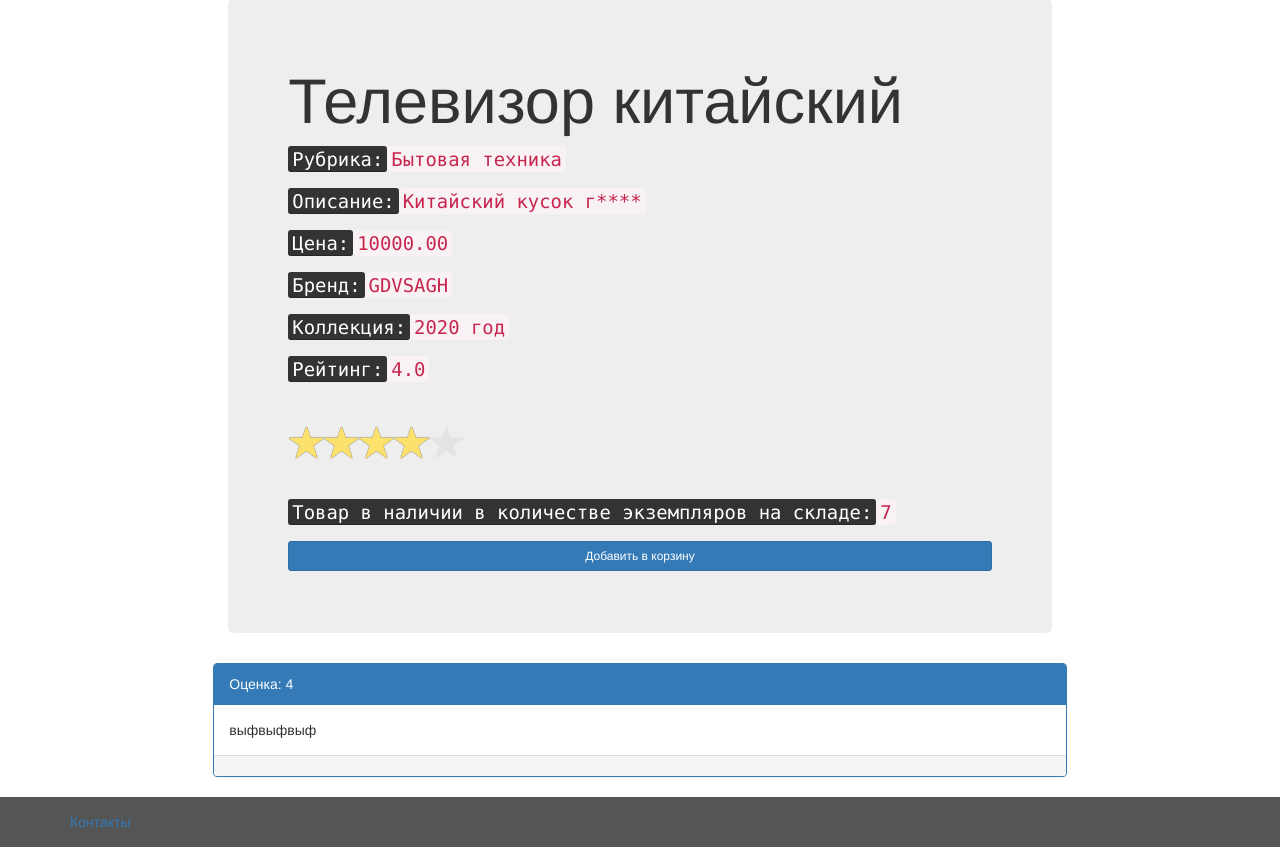
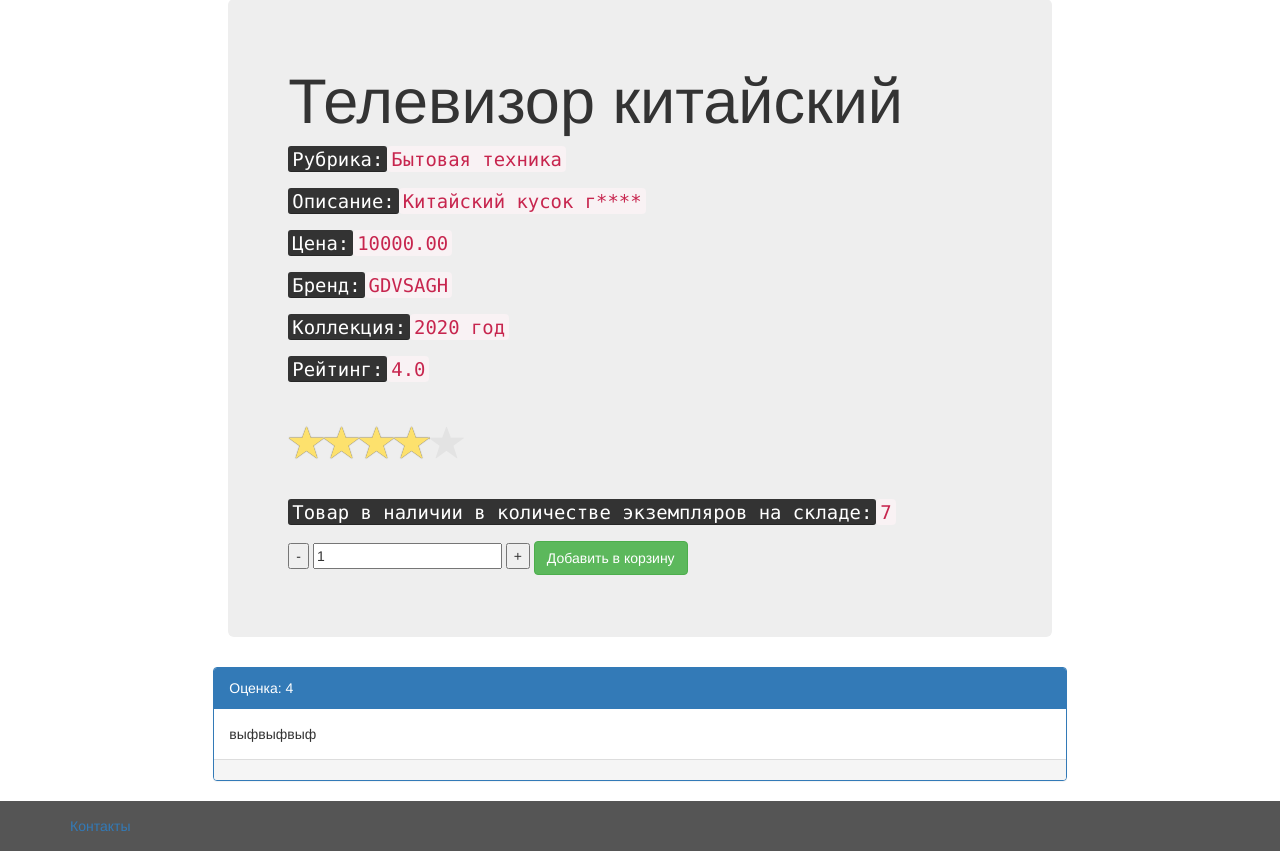
Before and after one commit to AndrewErmakov/WebDevelopmentTraining, a Django app: page /product_details/10/ in a window 1280 px wide. Shown: the part 637-1488 px from the top of the page. Run offline with Django 3.2, Linux system fonts and the light colour scheme; data comes from the database, SQL or seed files in the repository; both versions use the stored data as it was after the commit; parts of the project's set-up code (start-up, migrations or seed data) failed here and were passed over; some libraries are stand-ins or nearby versions.

Commit message:
added buttons for increase and reduce of counts of products

```diff
--- a/online_store_on_sofa_project/static/js/add_product_to_basket.js
+++ b/online_store_on_sofa_project/static/js/add_product_to_basket.js
@@ -21,3 +21,22 @@ $(document).on('submit', '#add_product_to_basket',function(e){
     }
     });
 });
+
+$('#increase_num').on('click', function() {
+	var current_count = $('#number').val();
+	current_count = +current_count + 1;
+	$('#number').val(current_count);
+});
+
+
+$('#reduce_num').on('click', function() {
+	var current_count = $('#number').val();
+	if (current_count > 1){
+		current_count = +current_count - 1;
+		$('#number').val(current_count);
+	}
+	else{
+		alert('Минимальное количество товаров для заказа - 1');
+	}
+
+});
--- a/online_store_on_sofa_project/store_app/models.py
+++ b/online_store_on_sofa_project/store_app/models.py
@@ -29,6 +29,7 @@ class Product(models.Model):
 
 
 class ImageProduct(models.Model):
+    """Модель изображения товара"""
     image = models.ImageField(null=True, blank=True, verbose_name='Изображения товара',
                               upload_to="images/store_app/products/",
                               validators=[validators.validate_image_file_extension])
@@ -44,6 +45,7 @@ class ImageProduct(models.Model):
 
 
 class Comment(models.Model):
+    """Модель комментария к товару"""
     text_comment = models.TextField(blank=True, null=True, verbose_name='Комментарий')
     rating = models.PositiveSmallIntegerField(validators=[validators.MaxValueValidator(5)], verbose_name='Оценка')
     product = models.ForeignKey(Product, on_delete=models.CASCADE, verbose_name='Товар')
--- a/online_store_on_sofa_project/store_app/views.py
+++ b/online_store_on_sofa_project/store_app/views.py
@@ -147,7 +147,9 @@ class AddProductToBasket(View, LoginRequiredMixin):
             new_product_to_buy = Basket_user(products=product, user=user)
             new_product_to_buy.save()
             response_data['status'] = 'OK'
+            print(response_data['status'])
             return JsonResponse(response_data)
         except:
             response_data['status'] = 'BAD'
+            print(response_data['status'])
             return JsonResponse(response_data)
--- a/online_store_on_sofa_project/templates/store_app/product_details.html
+++ b/online_store_on_sofa_project/templates/store_app/product_details.html
@@ -75,14 +75,18 @@
 
                     {% if count_product %}
                     <p class="text-left"><kbd>Товар в наличии в количестве экземпляров на складе:</kbd><code>{{ count_product }}</code></p>
+                    <form method="POST" action="{% url 'add_product_to_basket' %}" class="add_product_to_basket" id="add_product_to_basket">
+                        {% csrf_token %}
+                        <button type="button" id="reduce_num">-</button>
+                        <input type="text" id="number" value="1">
+                        <button type="button" id="increase_num">+</button>
+                        <input type="hidden" name="product_id_to_basket" value="{{ product.id }}" id="product_id_to_basket">
+                        <button type="submit" class="btn btn-success">Добавить в корзину</button>
+                    </form>
                     {% else %}
                     <p class="text-left"><kbd>Товара нет в наличии</kbd></p>
                     {% endif %}
-                    <form method="POST" action="{% url 'add_product_to_basket' %}" class="add_product_to_basket" id="add_product_to_basket">
-                        {% csrf_token %}
-                        <input type="hidden" name="product_id_to_basket" value="{{ product.id }}" id="product_id_to_basket">
-                        <button type="submit" class="btn btn-sm btn-block btn-primary">Добавить в корзину</button>
-                    </form>
+
               </div>
             {% if user.is_authenticated %}
                 {% if presence_flag_comment_user %}
```
Also changed, not shown: online_store_on_sofa_project/db.sqlite3.
